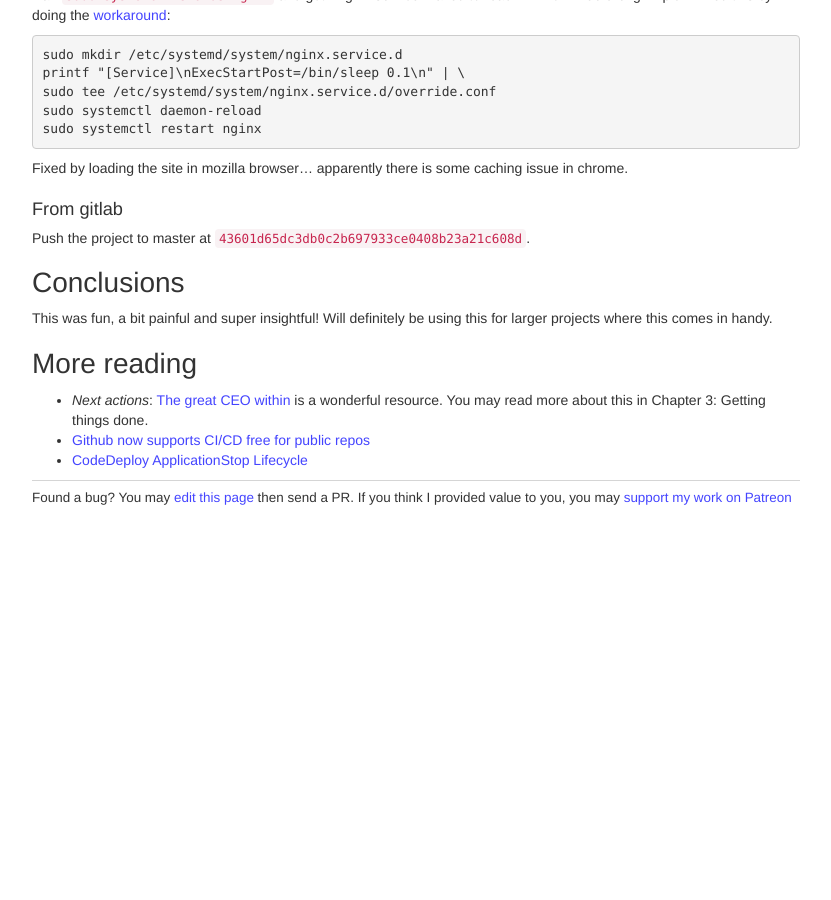
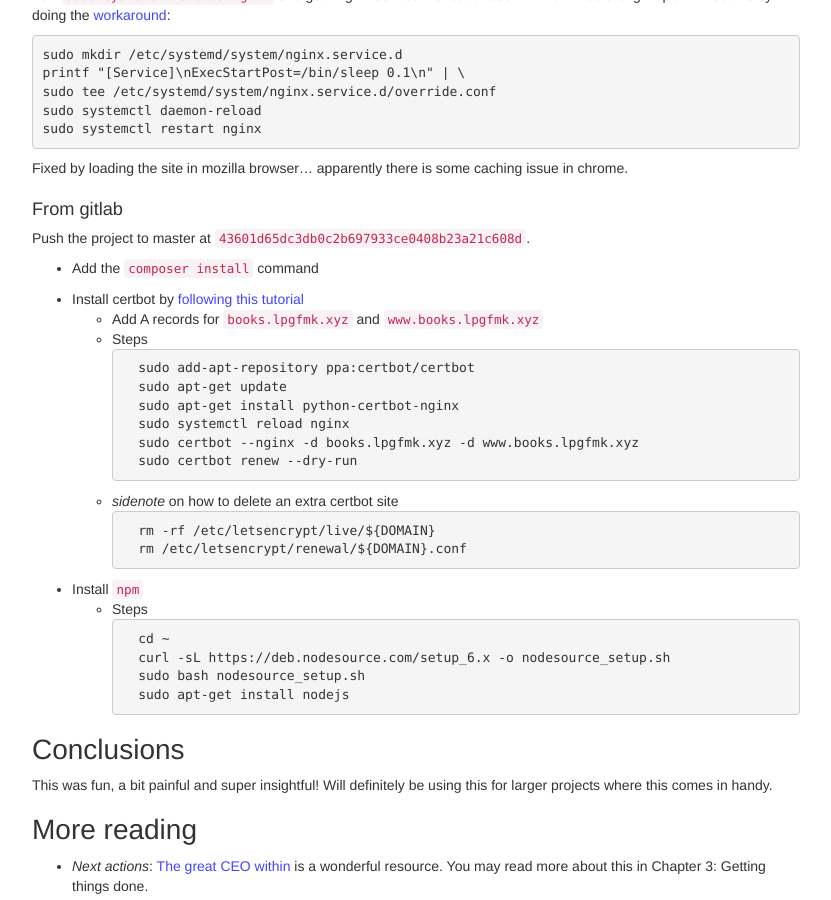
Before and after one commit to anrei0000/anrei0000.github.io, a Jekyll site: the page built from _posts/2019-08-02-ci_cd_with_laravel_bitbucket_aws.md, in a window 1280 px wide and 900 px high, scrolled down 10291 px. Shown: the whole window, without its empty margins (224-1055 px from the left). Built offline with Jekyll 4.4.1, drawn with Linux system fonts in a browser that asks for light colours; nearby versions of some CDN libraries; a style sheet for code colours, icons or effects is not loaded; before the commit the page ends 10856 px from its top, so only the background shows below that.

Commit message:
- auto deployment

````diff
--- a/_posts/2019-08-02-ci_cd_with_laravel_bitbucket_aws.md
+++ b/_posts/2019-08-02-ci_cd_with_laravel_bitbucket_aws.md
@@ -552,6 +552,34 @@ Fixed by loading the site in mozilla browser... apparently there is some caching
 ### From gitlab
 Push the project to master at `43601d65dc3db0c2b697933ce0408b23a21c608d`.
 
+* Add the `composer install` command
+
+* Install certbot by [following this tutorial](https://www.digitalocean.com/community/tutorials/how-to-secure-nginx-with-let-s-encrypt-on-ubuntu-16-04)
+    * Add A records for `books.lpgfmk.xyz` and `www.books.lpgfmk.xyz`
+    * Steps
+    ```
+    sudo add-apt-repository ppa:certbot/certbot
+    sudo apt-get update
+    sudo apt-get install python-certbot-nginx
+    sudo systemctl reload nginx
+    sudo certbot --nginx -d books.lpgfmk.xyz -d www.books.lpgfmk.xyz
+    sudo certbot renew --dry-run
+    ```
+
+    * _sidenote_ on how to delete an extra certbot site
+    ```
+    rm -rf /etc/letsencrypt/live/${DOMAIN}
+    rm /etc/letsencrypt/renewal/${DOMAIN}.conf
+    ```
+
+* Install `npm`
+    * Steps
+    ```
+    cd ~
+    curl -sL https://deb.nodesource.com/setup_6.x -o nodesource_setup.sh
+    sudo bash nodesource_setup.sh
+    sudo apt-get install nodejs
+    ```
 
 # Conclusions
 This was fun, a bit painful and super insightful! Will definitely be using this for larger projects where this comes in handy.
````
